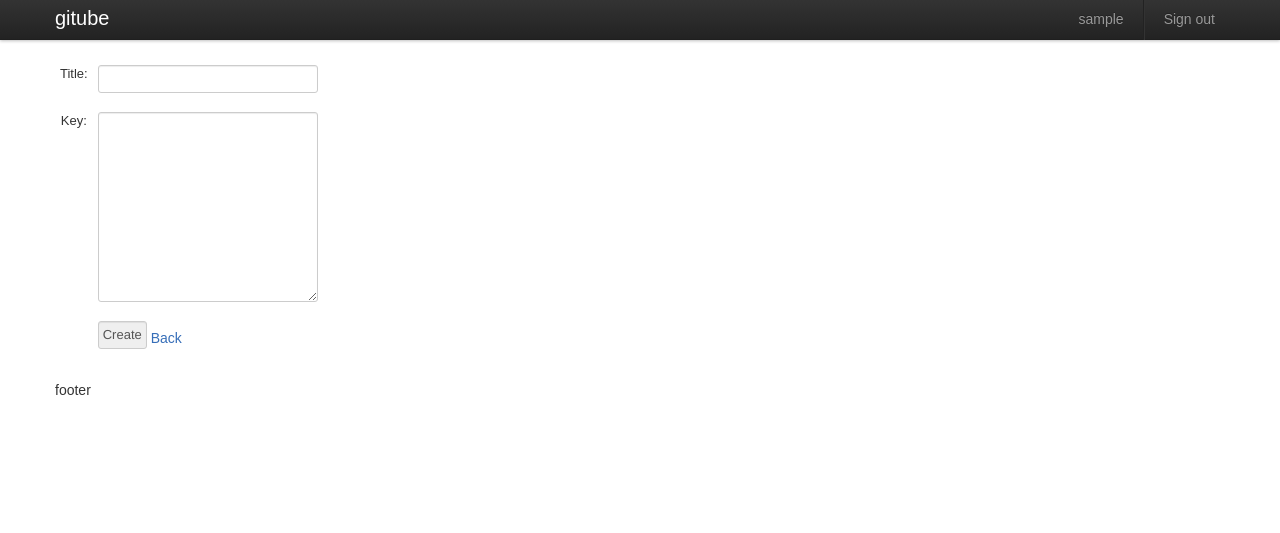
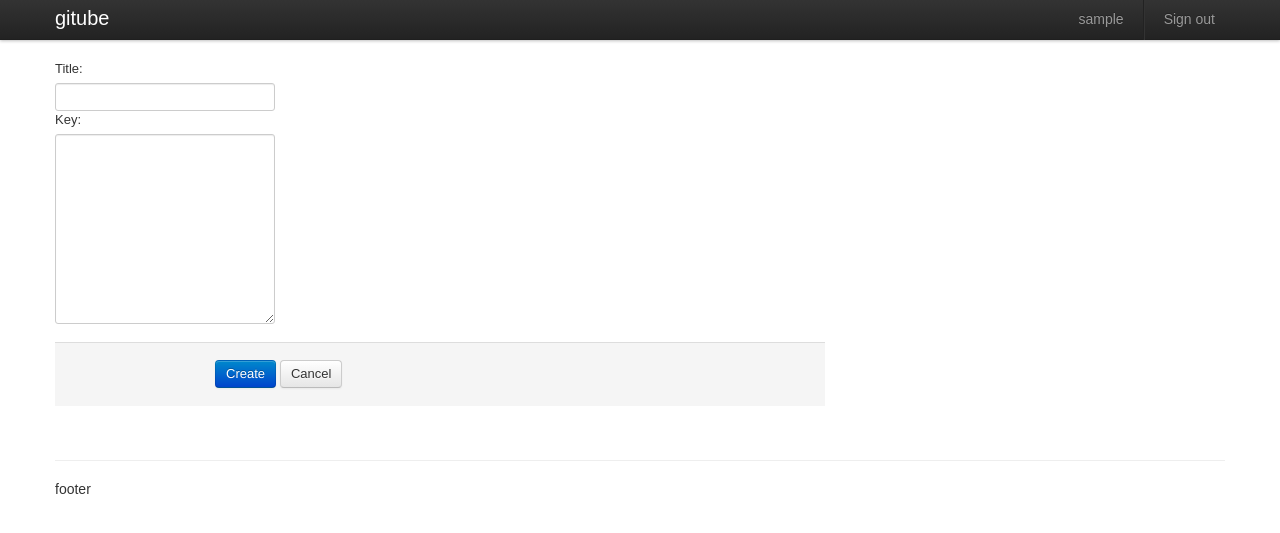
Before and after one commit to harryxu/gitube, a Django app: page /account/public_keys/create/ in a window 1280 px wide. Shown: the top 533 px of the page. Run offline with Django 3.2, Linux system fonts and the light colour scheme; the visitor is signed in with stand-in values (Sample User, id 1); parts of the project's set-up code (start-up, migrations or seed data) failed here and were passed over; some libraries are stand-ins or nearby versions.

Commit message:
Clean up css.

```diff
--- a/gitube/static/css/style.css
+++ b/gitube/static/css/style.css
@@ -25,14 +25,6 @@ h1.title {
   font: 26px bold;
 }
 
-h2 {
-  color: #333;
-  display: block;
-  margin: 5px;
-  font-weight: bold;
-  font-size: 18px;
-}
-
 .action {
   float: right;
 }
@@ -51,11 +43,6 @@ th, td{
 
 .errorlist {
   color: #FF0000;
-}
-
-.my-projects, .joined-projects {
-  float:left;
-  width:50%;
 }
 
 .repo-list li {
@@ -83,8 +70,3 @@ pre, code {
   -moz-border-radius: 6px;
   -webkit-border-radius: 6px;
 }
-
-/*--------------list------------------------*/
-ul.repo-list, ul.project-list {
-  margin-left: 10px;
-}
--- a/gitube/templates/base.html
+++ b/gitube/templates/base.html
@@ -42,6 +42,7 @@
         {% block sidebar %}{% endblock %}
     </div>
   </div>
+  <hr />
   <footer class="footer">
     footer
   </footer>
--- a/gitube/templates/sshkey/form.html
+++ b/gitube/templates/sshkey/form.html
@@ -1,19 +1,17 @@
 {% extends "base.html" %}
 {% load i18n %}
+{% load bootstrap %}
 
 {% block content %}
 
-<form action="" method="post">
-  <table border="0">
-    {{ form }}
-    <tr>
-        <th></th>
-        <td>
-            <input type="submit" value="{% trans action %}">
-            <a href="{% url public_keys_home%}">{% trans "Back" %}</a>
-        </td>
-    </tr>
-  </table>
+<form class="form-horizontal" method="post">
+  <fieldset>
+    {{ form|bootstrap }}
+    <div class="form-actions">
+      <input type="submit" class="btn btn-primary" value="{% trans action %}" />
+      <a class="btn" href="{% url public_keys_home%}">{% trans "Cancel" %}</a>
+    </div>
+  </fieldset>
 </form>
 
 {% endblock %}
```
